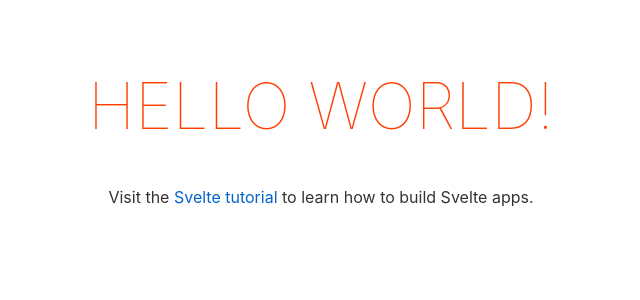
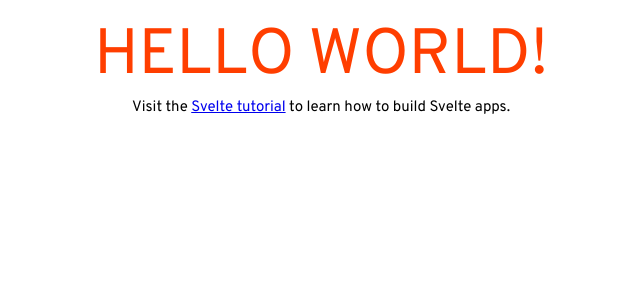
Before and after one commit to mark-tripney/ratings-component, a Svelte app: page / in a window 1280 px wide. Shown: the top 300 px of the page, without its empty margins (319-959 px from the left). Built offline with nearby package versions, Linux system fonts and the light colour scheme.

Commit message:
Add base styles and font (from style guide)

```diff
--- a/public/global.css
+++ b/public/global.css
@@ -1,63 +1,36 @@
-html, body {
-	position: relative;
-	width: 100%;
-	height: 100%;
+/**************************************************
+Variables
+**************************************************/
+
+:root {
+  --orange: hsl(25, 97%, 53%);
+  --white: hsl(0, 0%, 100%);
+  --lightGrey: hsl(217, 12%, 63%);
+  --mediumGrey: hsl(216, 12%, 54%);
+  --darkBlue: hsl(213, 19%, 18%);
+  --veryDarkBlue: hsl(216, 12%, 8%);
 }
 
-body {
-	color: #333;
-	margin: 0;
-	padding: 8px;
-	box-sizing: border-box;
-	font-family: -apple-system, BlinkMacSystemFont, "Segoe UI", Roboto, Oxygen-Sans, Ubuntu, Cantarell, "Helvetica Neue", sans-serif;
+/**************************************************
+Global
+**************************************************/
+
+*,
+*::before,
+*::after {
+  box-sizing: border-box;
+  margin: 0;
+  padding: 0;
 }
 
-a {
-	color: rgb(0,100,200);
-	text-decoration: none;
+/**************************************************
+Typography
+**************************************************/
+
+body {
+  font-family: "Overpass", sans-serif;
 }
 
-a:hover {
-	text-decoration: underline;
+p {
+  font-size: 0.9375rem; /* 15px, based off base of 16px */
 }
-
-a:visited {
-	color: rgb(0,80,160);
-}
-
-label {
-	display: block;
-}
-
-input, button, select, textarea {
-	font-family: inherit;
-	font-size: inherit;
-	-webkit-padding: 0.4em 0;
-	padding: 0.4em;
-	margin: 0 0 0.5em 0;
-	box-sizing: border-box;
-	border: 1px solid #ccc;
-	border-radius: 2px;
-}
-
-input:disabled {
-	color: #ccc;
-}
-
-button {
-	color: #333;
-	background-color: #f4f4f4;
-	outline: none;
-}
-
-button:disabled {
-	color: #999;
-}
-
-button:not(:disabled):active {
-	background-color: #ddd;
-}
-
-button:focus {
-	border-color: #666;
-}
--- a/public/index.html
+++ b/public/index.html
@@ -1,18 +1,24 @@
 <!DOCTYPE html>
 <html lang="en">
-<head>
-	<meta charset='utf-8'>
-	<meta name='viewport' content='width=device-width,initial-scale=1'>
+  <head>
+    <meta charset="utf-8" />
+    <meta name="viewport" content="width=device-width,initial-scale=1" />
 
-	<title>Svelte app</title>
+    <title>Svelte app</title>
+    <!-- Google Fonts -->
+    <link rel="preconnect" href="https://fonts.googleapis.com" />
+    <link rel="preconnect" href="https://fonts.gstatic.com" crossorigin />
+    <link
+      href="https://fonts.googleapis.com/css2?family=Overpass:wght@400;700&display=swap"
+      rel="stylesheet"
+    />
+    <!-- /Google Fonts -->
+    <link rel="icon" type="image/png" href="/favicon.png" />
+    <link rel="stylesheet" href="/global.css" />
+    <link rel="stylesheet" href="/build/bundle.css" />
 
-	<link rel='icon' type='image/png' href='/favicon.png'>
-	<link rel='stylesheet' href='/global.css'>
-	<link rel='stylesheet' href='/build/bundle.css'>
+    <script defer src="/build/bundle.js"></script>
+  </head>
 
-	<script defer src='/build/bundle.js'></script>
-</head>
-
-<body>
-</body>
+  <body></body>
 </html>
```
